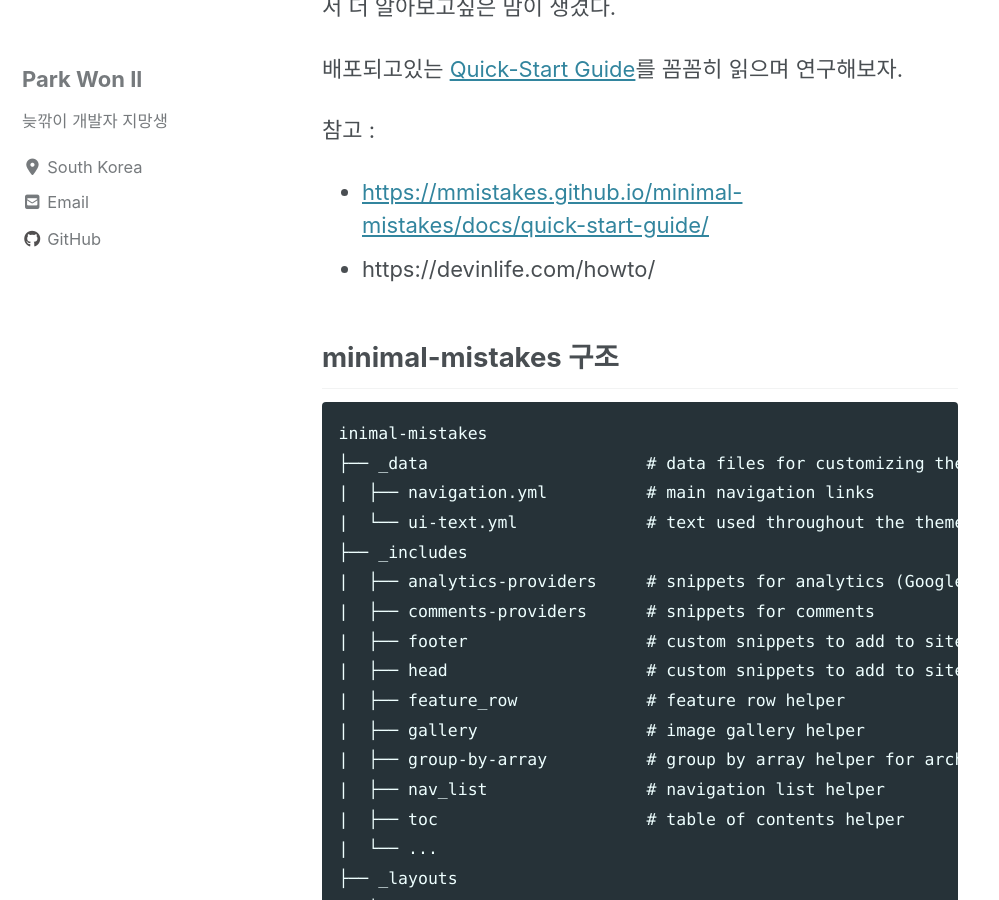
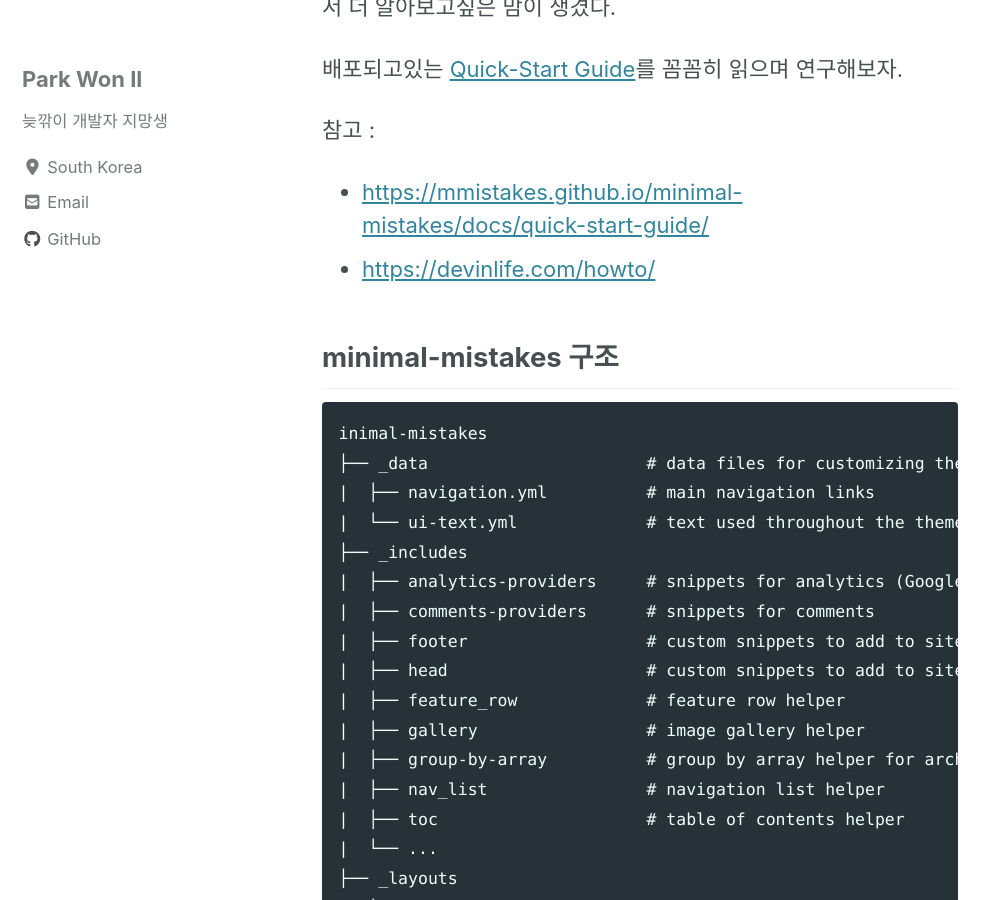
Before and after one commit to WONILLISM/wonillism.github.io, a Jekyll site: the page built from _posts/2019-11-02-Makeblog-Breakminimalmistakes-01.md, in a window 1280 px wide and 900 px high, scrolled down 1185 px. Shown: the whole window, without its empty margins (0-999 px from the left). Built offline with Jekyll 4.4.1, drawn with Linux system fonts in a browser that asks for light colours; cached includes are drawn as plain includes; nearby versions of some CDN libraries; comment, search, counter and statistics services are not loaded.

Commit message:
오타 수정

```diff
--- a/_posts/2019-11-02-Makeblog-Breakminimalmistakes-01.md
+++ b/_posts/2019-11-02-Makeblog-Breakminimalmistakes-01.md
@@ -29,7 +29,7 @@ __minimal-mistakes__ 는 [Michael Rose](https://mmistakes.github.io/minimal-mist
 
 참고 :
  + <https://mmistakes.github.io/minimal-mistakes/docs/quick-start-guide/>
- + https://devinlife.com/howto/
+ + <https://devinlife.com/howto/>
 
 
 ## minimal-mistakes 구조
```
